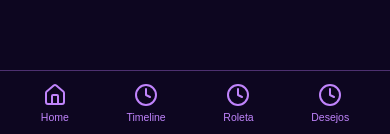
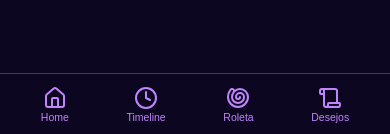
Before and after one commit to Joaremio/dia12, a Next.js app: page / in a window 390 px wide. Shown: the part 707-841 px from the top of the page. Built offline with nearby package versions, Linux system fonts and the light colour scheme.

Commit message:
fix: ajustado componentes para versão mobile

```diff
--- a/src/app/layout.tsx
+++ b/src/app/layout.tsx
@@ -4,6 +4,7 @@ import { Geist, Geist_Mono } from "next/font/google";
 import "./globals.css";
 
 import NavBar from "../components/navbar";
+import { Header } from "../components/header";
 
 const geistSans = Geist({
   variable: "--font-geist-sans",
@@ -30,8 +31,9 @@ export default function RootLayout({
       lang="en"
       className={`${geistSans.variable} ${geistMono.variable} h-full antialiased`}
     >
-      <body className="flex min-h-screen flex-col">
-        <main className="flex-1">{children}</main>
+      <body className="flex min-h-screen flex-col ">
+        <Header />
+        <main className="flex-1 pb-24 px-2">{children}</main>
 
         <NavBar />
       </body>
--- a/src/app/page.tsx
+++ b/src/app/page.tsx
@@ -4,7 +4,6 @@ import { Header } from "../components/header";
 export default function Home() {
   return (
     <div className="">
-      <Header />
       <Card />
     </div>
   );
--- a/src/components/navbar/index.tsx
+++ b/src/components/navbar/index.tsx
@@ -1,32 +1,49 @@
-import { Clock, House, LucideIcon } from "lucide-react";
+import { Clock, House, LucideIcon, Shell, Scroll } from "lucide-react";
+import Link from "next/link";
 
 type Tabs = {
   title: string;
   icon: LucideIcon;
+  href: string;
 };
 
 const tabs: Tabs[] = [
   {
     title: "Home",
     icon: House,
+    href: "/",
   },
   {
     title: "Timeline",
     icon: Clock,
+    href: "/timeline",
   },
   {
     title: "Roleta",
-    icon: Clock,
+    icon: Shell,
+    href: "/roll",
   },
   {
     title: "Desejos",
-    icon: Clock,
+    icon: Scroll,
+    href: "/wishlist",
   },
 ];
 
 export default function NavBar() {
   return (
-    <div className="flex items-center justify-around border-t border-border p-4 ">
+    <div
+      className="
+        fixed bottom-0 left-0
+        w-full
+        flex items-center justify-around
+        border-t border-border
+        p-4
+        bg-background
+        backdrop-blur-md
+        z-50
+      "
+    >
       {tabs.map((tab) => {
         const Icon = tab.icon;
 
@@ -35,8 +52,10 @@ export default function NavBar() {
             key={tab.title}
             className="flex flex-col gap-1 items-center text-sm text-primary"
           >
-            <Icon />
-            <span>{tab.title}</span>
+            <Link href={tab.href} className="flex flex-col items-center">
+              <Icon />
+              <span>{tab.title}</span>
+            </Link>
           </div>
         );
       })}
```
